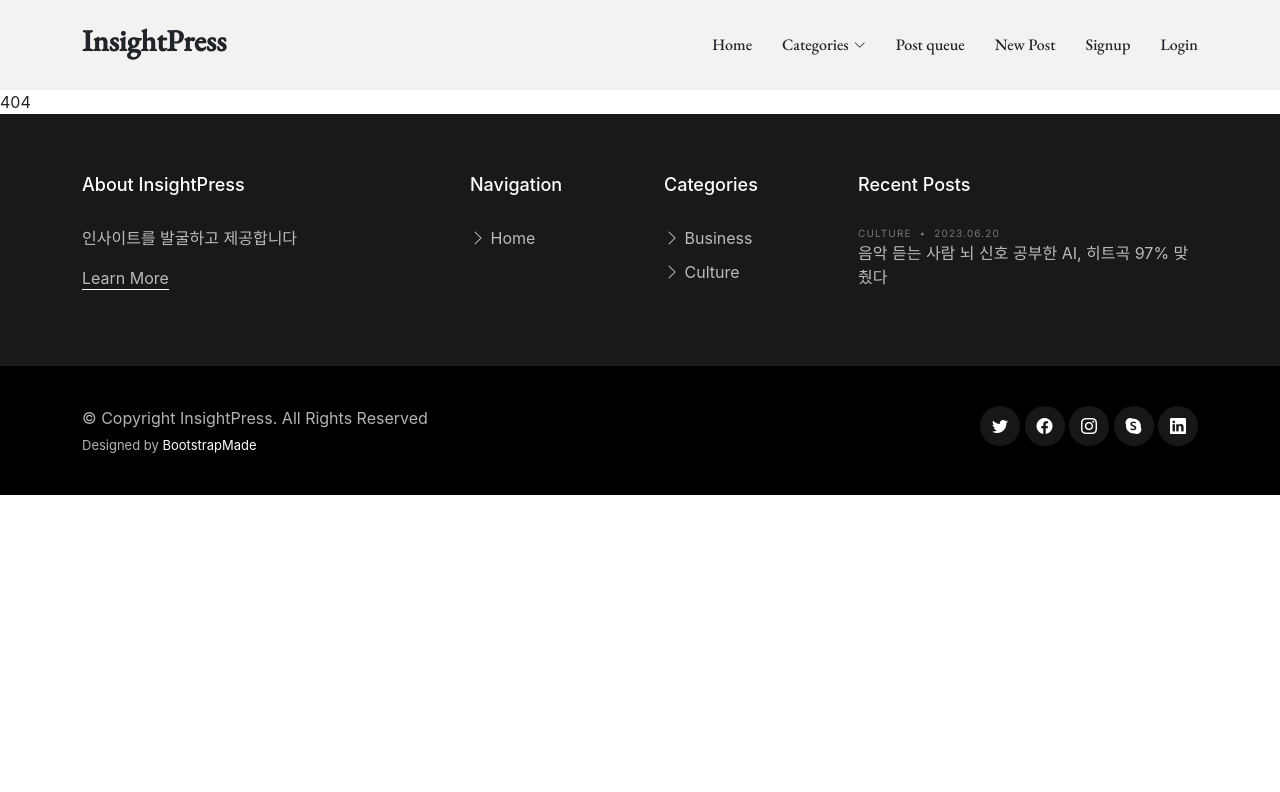
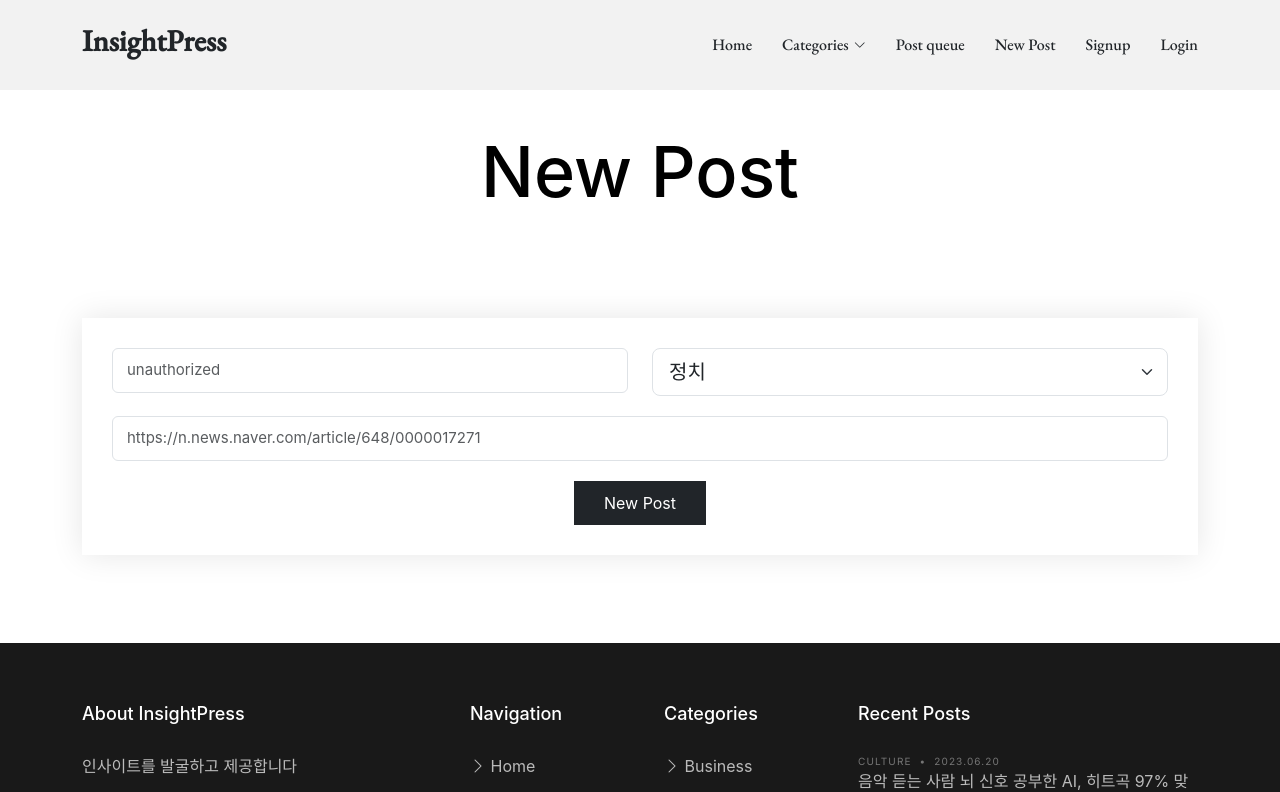
Before and after one commit to weatherbetter/project-InsightPress-frontend, a React (Create React App) app: page /updatepost/1 in a window 1280 px wide. Shown: the top 792 px of the page. Built offline with nearby package versions, Linux system fonts and the light colour scheme; a web font is replaced by a local one.

Commit message:
feature: 기사 조회, 요청 관련 수정

```diff
--- a/src/App.js
+++ b/src/App.js
@@ -14,7 +14,7 @@ function App() {
               <Route path="/" element={<Home />} />
               <Route path="/article/:id" element={<Article />} />
               <Route path="/newpost" element={<Newpost />} />
-              <Route path="/updatepost" element={<Newpost />} />
+              <Route path="/updatepost/:id" element={<Newpost />} />
               <Route path="/postqueue" element={<PostQueue />} />
               <Route path="/login" element={<Login />} />
               <Route path="/signup" element={<Signup />} />
--- a/src/pages/Article.js
+++ b/src/pages/Article.js
@@ -22,6 +22,10 @@ function Article() {
             )
             .then((response) => {
                 setArticle(response.data.body);
+                console.log(
+                    `${process.env.REACT_APP_BOARD_API_URL}/articles/${article_id}`
+                );
+                console.log(response.data);
             })
             .catch((error) => {});
     }, []);
--- a/src/pages/Home.js
+++ b/src/pages/Home.js
@@ -11,6 +11,7 @@ function Home() {
     //   const [hoveredState, setHoveredState] = useState({}); // 각 제목의 마우스 hover 상태를 저장하는 객체
 
     useEffect(() => {
+        console.log(`${process.env.REACT_APP_BOARD_API_URL}/articles`);
         axios
             .get(`${process.env.REACT_APP_BOARD_API_URL}/articles`)
             .then((response) => {
--- a/src/pages/Newpost.js
+++ b/src/pages/Newpost.js
@@ -7,7 +7,7 @@ function Newpost() {
     let updatePost = useSelector((state) => {
         return state.updatePost;
     });
-    const guide = updatePost.id ? "Update" : "New Post";
+    const guide = updatePost.request_id ? "Update" : "New Post";
 
     function addPost(event) {
         event.preventDefault();
@@ -30,9 +30,8 @@ function Newpost() {
         event.preventDefault();
         return axios
             .put(
-                `${process.env.REACT_APP_BOARD_API_URL}/articles/customer-requests`,
+                `${process.env.REACT_APP_BOARD_API_URL}/articles/customer-requests/${updatePost.request_id}`,
                 {
-                    id: updatePost.id,
                     source_url: event.target.url.value,
                     category: event.target.category.value,
                 }
@@ -59,13 +58,17 @@ function Newpost() {
                         <form></form>
 
                         <form
-                            onSubmit={updatePost.id ? handlerUpdate : addPost}
+                            onSubmit={
+                                updatePost.request_id ? handlerUpdate : addPost
+                            }
                             className="php-email-form"
                         >
                             <div className="row">
                                 <div className="form-group col-md-6">
                                     <fieldset
-                                        disabled={updatePost.id ? true : false}
+                                        disabled={
+                                            updatePost.request_id ? true : false
+                                        }
                                     >
                                         <input
                                             className="form-control"
--- a/src/pages/PostQueue.js
+++ b/src/pages/PostQueue.js
@@ -22,7 +22,7 @@ function PostQueue() {
             )
             .then((res) => {
                 requestQueues.splice(
-                    requestQueues.findIndex((item) => item.id === id),
+                    requestQueues.findIndex((item) => item.request_id === id),
                     1
                 );
                 setRequestQueues([...requestQueues]);
@@ -32,7 +32,8 @@ function PostQueue() {
 
     const handlerUpdate = (resQueue) => {
         dispatch(setUpdatePost(resQueue));
-        navigate("/updatepost");
+        console.log(resQueue);
+        navigate(`/updatepost/${resQueue.request_id}`);
     };
 
     useEffect(() => {
@@ -41,7 +42,8 @@ function PostQueue() {
                 `${process.env.REACT_APP_BOARD_API_URL}/articles/customer-requests`
             )
             .then((response) => {
-                setRequestQueues(JSON.parse(response.data.body));
+                setRequestQueues(response.data.body);
+                console.log(response.data.body);
             })
             .catch((error) => {});
     }, []);
@@ -103,7 +105,9 @@ function PostQueue() {
                                             |{" "}
                                             <button
                                                 onClick={() =>
-                                                    handlerDelete(resQueue.id)
+                                                    handlerDelete(
+                                                        resQueue.request_id
+                                                    )
                                                 }
                                                 type="button"
                                                 className="btn btn-outline-danger"
```
